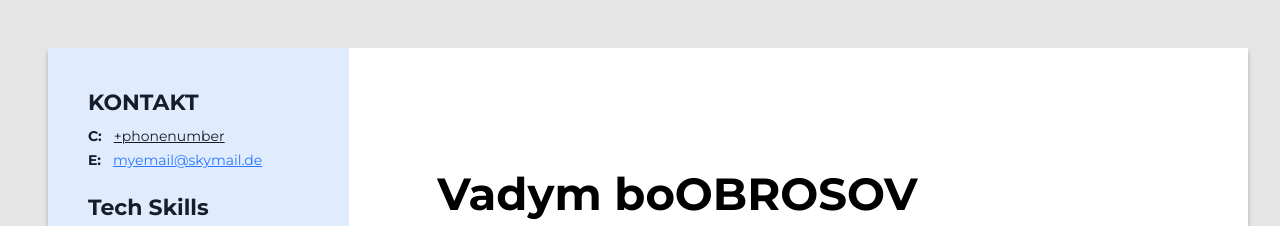
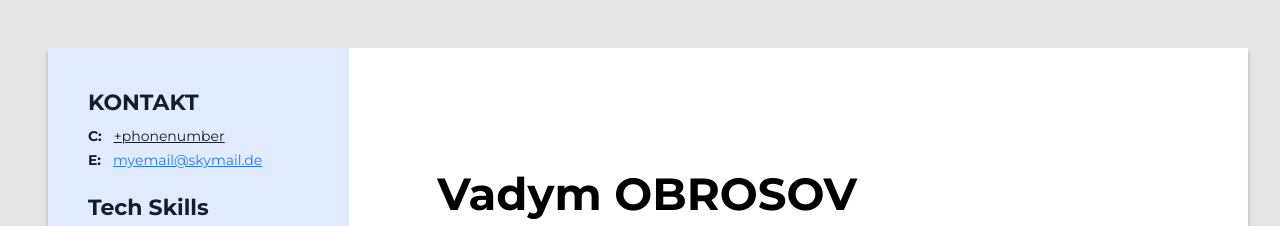
Before and after one commit to baz1m/My1stWebsite, a plain HTML site: page frontendcourse CV/index.html in a window 1280 px wide. Shown: the top 226 px of the page. Drawn offline with Linux system fonts and the light colour scheme.

Commit message:
Update index.html

```diff
--- a/frontendcourse CV/index.html
+++ b/frontendcourse CV/index.html
@@ -24,7 +24,7 @@
       <div class="main-content">
         <!--About me-->
         <div class="about-me-container">
-          <h1 class="my-name">Vadym boOBROSOV</h1>
+          <h1 class="my-name">Vadym OBROSOV</h1>
           <h3 class="about-me-title">ÜBER MICH</h3>
 
           <p class="my-descr">
```
